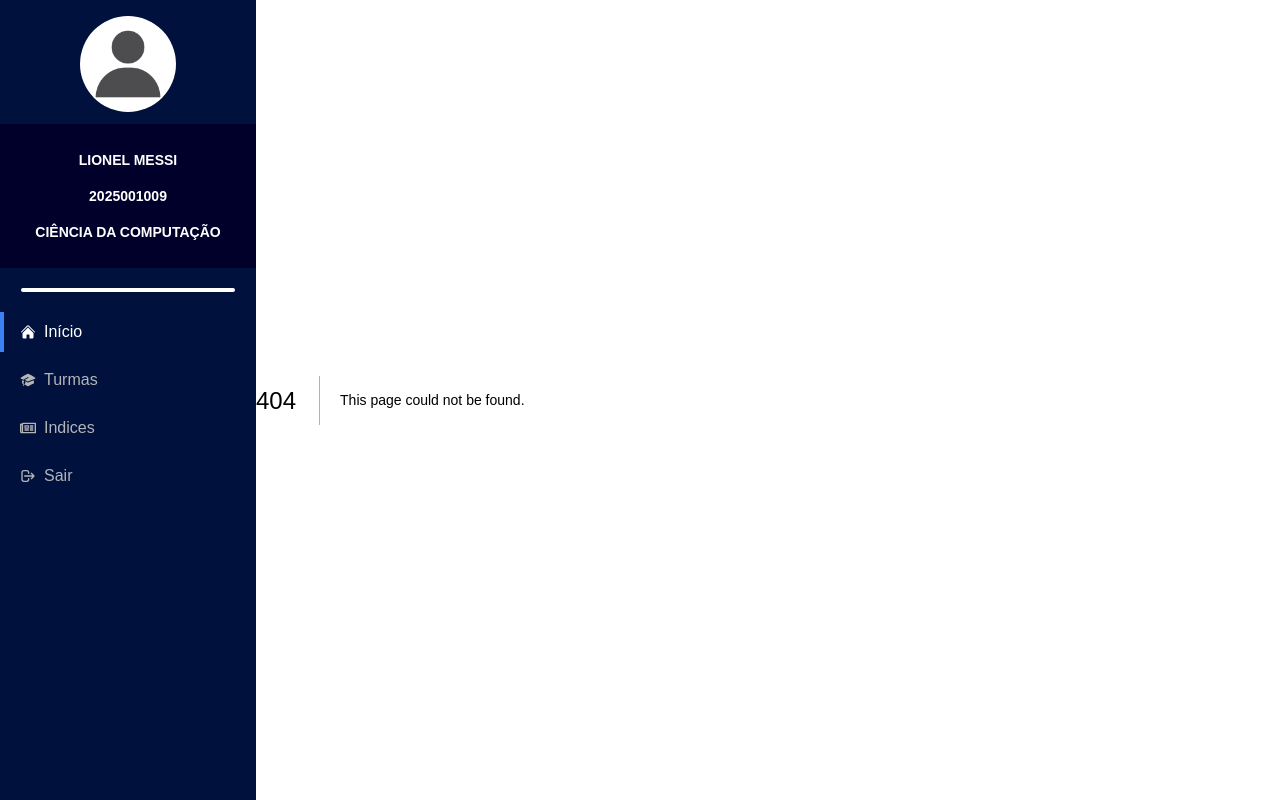
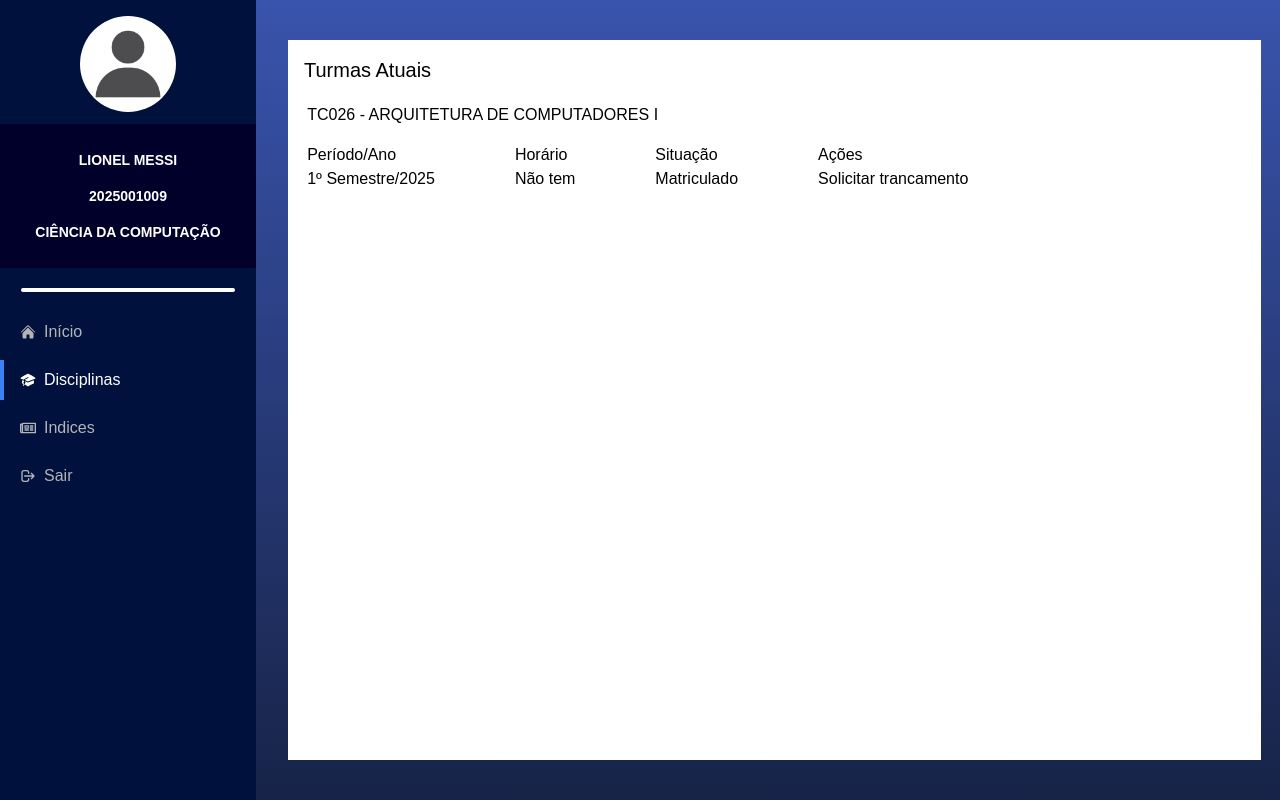
Before and after one commit to CCO-Turma-2023/ProjetoSigaa, a Next.js app: page /disciplinas/turma in a window 1280 px wide. Before the commit this address had no page. Built offline with nearby package versions, Linux system fonts and the light colour scheme.

Commit message:
fix: disconnect with git

```diff
--- /dev/null
+++ b/src/app/disciplinas/turma/page.tsx
@@ -0,0 +1,30 @@
+import Disciplina from "../../../components/disciplina";
+import {PropsDisciplina} from "../../../components/disciplina";
+
+
+export default function Turma(){
+
+    const disc: PropsDisciplina = {
+        codigo: "TC026",
+        nome: "ARQUITETURA DE COMPUTADORES I",
+        periodo: "1º Semestre",
+        ano: "2025",
+        horarios: ["Não tem"],
+        situacao: "Matriculado"
+    };
+
+    return (
+        <div className="flex align-center justify-center min-h-screen w-full flex-1 flex-col bg-backgroundLinear">
+
+            <div className="bg-white w-[95%] h-[90%] m-[2rem]">
+                <h1 className="m-[1rem] text-xl">Turmas Atuais</h1>
+                <div className="m-[1.2rem]">
+                    <Disciplina disciplina={disc} />
+                </div>
+            </div>
+
+
+        </div>
+    );
+
+}
--- a/src/app/inicio/page.tsx
+++ b/src/app/inicio/page.tsx
@@ -1,6 +1,5 @@
 import Horarios from "../../components/horarios";
 import Menu from "../../components/menu";
-import Cards from "../../components/cardsInicio";
 import { FaBook } from "react-icons/fa6";
 import { FaGraduationCap } from "react-icons/fa";
 import { FaUser } from "react-icons/fa";
--- a/src/components/calendario/index.tsx
+++ b/src/components/calendario/index.tsx
@@ -9,7 +9,7 @@ import ptBR from "@fullcalendar/core/locales/pt-br"; // Importando o idioma
 import axios from "axios";
 import DialogData from "../dialog";
 
-const MyCalendar = () => {
+export default function MyCalendar() {
   const [events, setEvents] = useState<any[]>([]);
   const [currentYear, setCurrentYear] = useState<number>(
     new Date().getFullYear(),
@@ -33,7 +33,7 @@ const MyCalendar = () => {
 
       setEvents((prevEvents) => [
         ...prevEvents.filter((event) => !event.extendedProps?.type), // Remove feriados antigos
-        ...holidayEvents,
+        ...holidayEvents, ...extraEvents
       ]);
     } catch (error) {
       console.error(`Erro ao buscar feriados para o ano ${year}:`, error);
@@ -75,9 +75,6 @@ const MyCalendar = () => {
     fetchHolidays(currentYear);
   }, [currentYear]);
 
-  useEffect(() => {
-    addExtraEvents();
-  }, []);
 
   const handleDatesSet = (arg: any) => {
     const newYear = new Date(arg.start).getFullYear();
@@ -121,5 +118,3 @@ const MyCalendar = () => {
     </div>
   );
 };
-
-export default MyCalendar;
--- /dev/null
+++ b/src/components/disciplina/index.tsx
@@ -0,0 +1,45 @@
+
+export interface PropsDisciplina {
+    codigo: string;
+    nome: string;
+    periodo: string;
+    ano: string;
+    horarios: [string];
+    situacao: string;
+}
+
+export default function Disciplina ({disciplina} : {disciplina: PropsDisciplina}){
+
+
+    return (
+        <div>
+            <h2 className="mb-[1rem]">{disciplina.codigo} - {disciplina.nome}</h2>
+            <div className="flex gap-[5rem]">
+                <div className="flex flex-col">
+                    <p>Período/Ano</p>
+                    <p>{disciplina.periodo}/{disciplina.ano}</p>
+                </div>
+
+                <div className="flex flex-col">
+                    <p>Horário</p>
+                    <p>{disciplina.horarios}</p>
+                </div>
+
+                <div className="flex flex-col">
+                    <p>Situação</p>
+                    <p>{disciplina.situacao}</p>
+                </div>
+
+                <div className="flex flex-col">
+                    {disciplina.situacao !== "Trancado" &&
+                    <>
+                        <p>Ações</p>
+                        <button>Solicitar trancamento</button>
+                    </>
+                    }
+                </div>
+
+            </div>
+        </div>
+    )
+}
--- a/src/components/menu/index.tsx
+++ b/src/components/menu/index.tsx
@@ -9,20 +9,24 @@ import { HiAcademicCap } from "react-icons/hi2";
 import { HiMiniPresentationChartLine } from "react-icons/hi2";
 import BotoesNav from "../botoesNav";
 import { HiOutlineLogout } from "react-icons/hi";
+import SubMenu from "../submenu";
+import setCaminho from "../submenu"
 
 export default function Menu() {
   const [showMenu, setShowMenu] = useState(false);
   const [userIcon, setUserIcon] = useState(userImage);
-  const [isSelected, setSelected] = useState("/inicio");
+  const [isSelected, setSelected] = useState(window.location.pathname);
   const [user, setUser] = useState({
     nome: "LIONEL MESSI",
     matricula: "2025001009",
     curso: "CIÊNCIA DA COMPUTAÇÃO",
   });
 
+  const[estado, setEstado] = useState(false)
+
   const [isPages] = useState([
     { rota: "/inicio", name: "Início", icon: HiHome },
-    { rota: "/turma", name: "Turmas", icon: HiAcademicCap },
+    { rota: "/disciplinas/turma", name: "Disciplinas", icon: HiAcademicCap },
     { rota: "/indices", name: "Indices", icon: FaRegNewspaper },
     { rota: "/", name: "Sair", icon: HiOutlineLogout },
   ]);
@@ -43,8 +47,13 @@ export default function Menu() {
     setSelected(prop);
     if (prop === "/") {
       setShowMenu(false);
+    } else if (prop === "/disciplinas/turma") {
+      setEstado(!estado);
+      return;
     }
+    setEstado(false);
   };
+
 
   return (
     <>
@@ -64,6 +73,7 @@ export default function Menu() {
           <div className="flex w-full flex-col gap-2">
             {isPages.map((pages, index) => {
               return (
+                <div key={index + 48}>
                 <BotoesNav
                   key={index}
                   rota={pages.rota}
@@ -72,8 +82,11 @@ export default function Menu() {
                   defineSelected={defineSelected}
                   isSelected={isSelected}
                 />
+                { isSelected === "/disciplinas/turma" && pages.rota === "/disciplinas/turma" && estado && <SubMenu key={index + 25}/>}
+                </div>
               );
-            })}
+            })
+          }
           </div>
         </nav>
       )}
--- /dev/null
+++ b/src/components/submenu/index.tsx
@@ -0,0 +1,22 @@
+import { useState } from "react";
+import { FaRegCircle } from "react-icons/fa";
+import { FaCircle } from "react-icons/fa6";
+import Link from "next/link";
+
+
+export default function SubMenu(){
+
+    const [caminho, setCaminho] = useState(window.location.pathname.includes("disciplinas") ? window.location.pathname : "/disciplinas/turma");
+
+    const mudaSelecionado = (caminhoAtual : string) => {
+        setCaminho(caminhoAtual);
+    }
+
+    return (
+        <div className="flex flex-col text-white pl-[2rem] p-[0.5rem] bg-[#001858] gap-[0.5rem]">
+            <Link onClick={() => mudaSelecionado("/disciplinas/turma")} href = "/disciplinas/turma" className="flex gap-[0.5rem] items-center "> {caminho === "/disciplinas/turma" ? <FaCircle /> : <FaRegCircle />} Turmas Atuais</Link>
+            <Link onClick={() => mudaSelecionado("/disciplinas/historico")} href="/disciplinas/historico" className="flex gap-[0.5rem] items-center "> {caminho === "/disciplinas/historico" ? <FaCircle /> : <FaRegCircle /> } Histórico de Turmas</Link>
+            <Link onClick={() => mudaSelecionado("/disciplinas/matricula")} href="/disciplinas/matricula" className="flex gap-[0.5rem] items-center "> {caminho === "/disciplinas/matricula" ? <FaCircle /> : <FaRegCircle />} Solicitação de Matricula</Link>
+        </div>
+    )
+}
```
